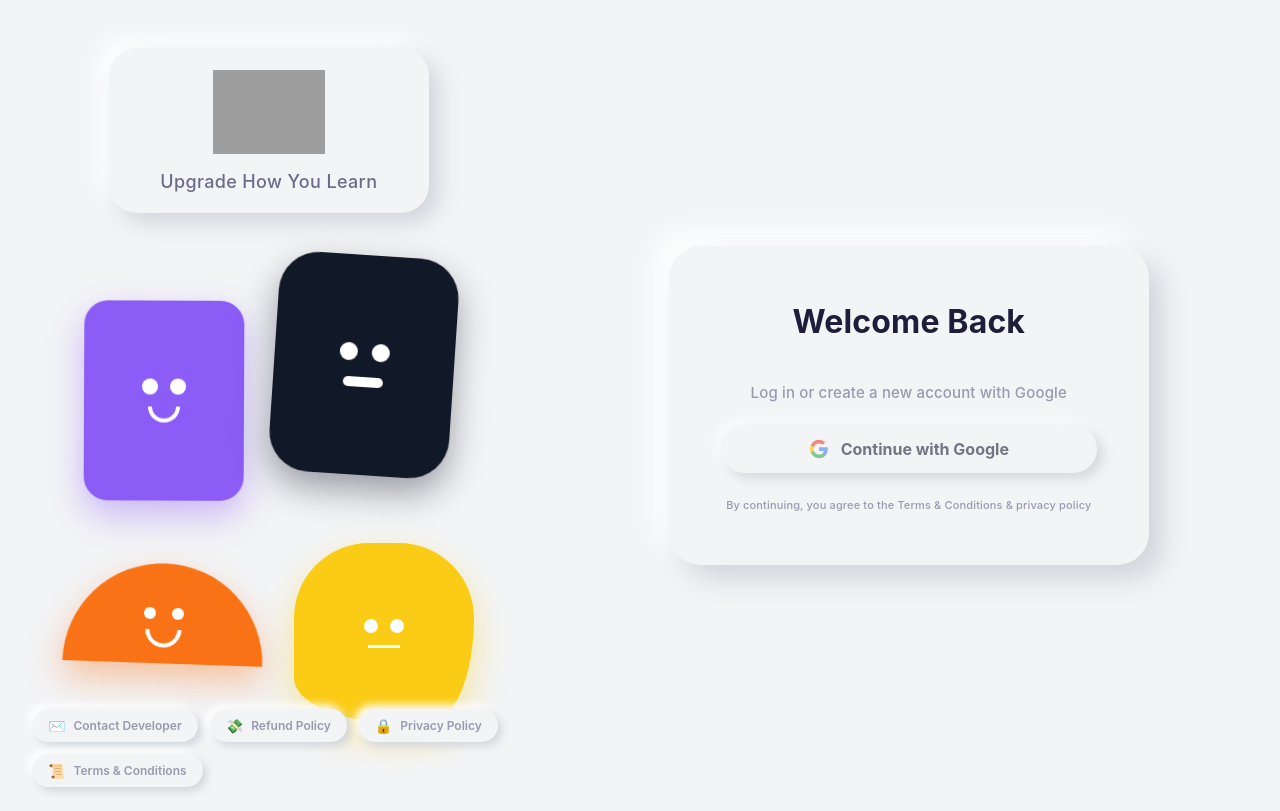
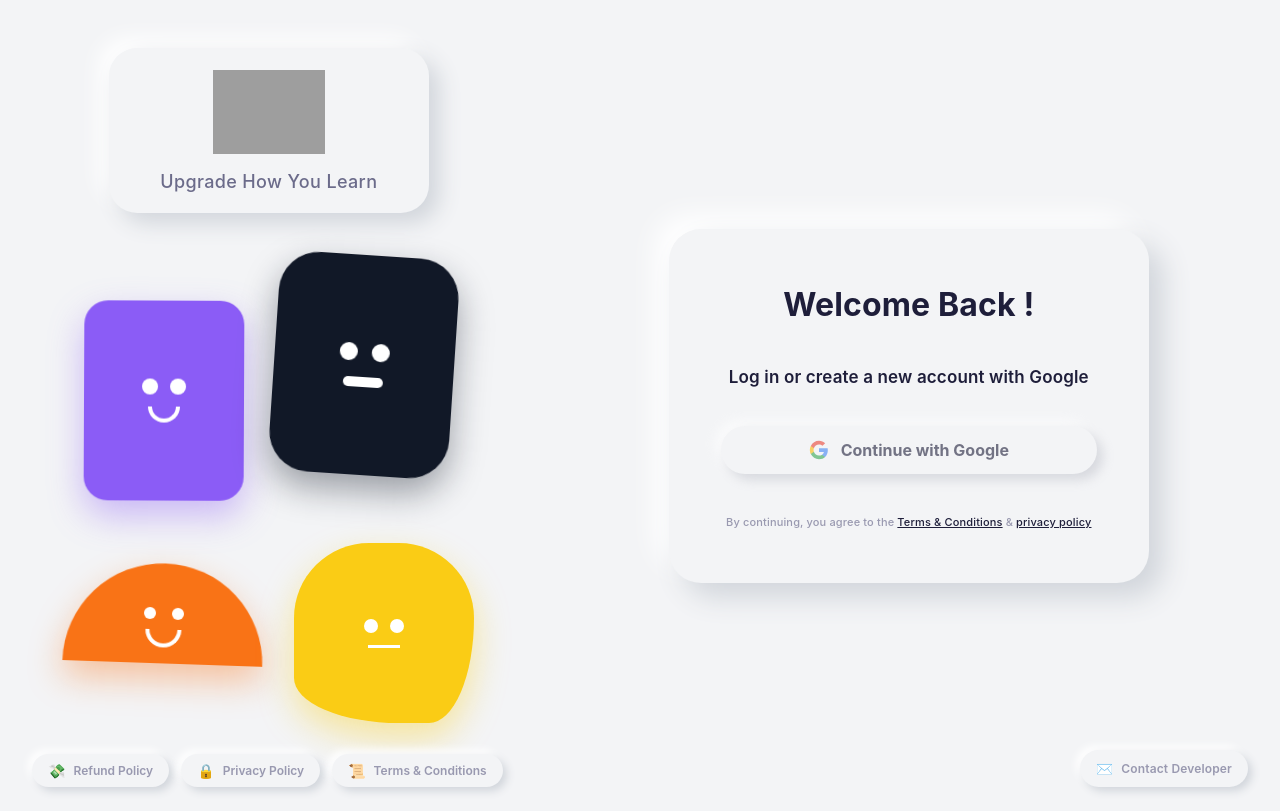
Before and after one commit to Tushaaaaarrrrrr/Teaching-llm, a Next.js app: page /login in a window 1280 px wide. Built offline with nearby package versions, Linux system fonts and the light colour scheme; grey boxes are pictures that could not be loaded.

Commit message:
feat: upgrade modal loading screen, login card refinements, contact dev moved to bottom-right

```diff
--- a/src/app/login/page.tsx
+++ b/src/app/login/page.tsx
@@ -178,7 +178,6 @@ function LoginContent() {
         {/* Footer Links */}
         <div style={{ position: 'absolute', bottom: '24px', left: '32px', display: 'flex', gap: '12px', flexWrap: 'wrap' }}>
           {[
-            { label: 'Contact Developer', icon: '✉️', onClick: () => window.location.href = 'mailto:admin@genziitian.org' },
             { label: 'Refund Policy', icon: '💸', onClick: () => setShowRefundPolicy(true) },
             { label: 'Privacy Policy', icon: '🔒', onClick: () => setShowPrivacyPolicy(true) },
             { label: 'Terms & Conditions', icon: '📜', onClick: () => setShowTermsConditions(true) },
@@ -207,13 +206,45 @@ function LoginContent() {
       </div>
 
       {/* Right Panel - Login Form */}
-      <div style={{ flex: 1, background: '#F3F4F6', display: 'flex', alignItems: 'center', justifyContent: 'center', padding: '48px' }}>
+      <div style={{ flex: 1, background: '#F3F4F6', display: 'flex', alignItems: 'center', justifyContent: 'center', padding: '48px', position: 'relative' }}>
         <div style={{ width: '100%', maxWidth: '480px', background: '#F3F4F6', borderRadius: '32px', padding: '52px', boxShadow: '14px 14px 28px #d1d5db, -14px -14px 28px #ffffff' }}>
-          <h2 style={{ fontSize: '32px', fontWeight: '700', color: '#1e1e3a', marginBottom: '36px', textAlign: 'center' }}>Welcome Back</h2>
+          <h2 style={{ fontSize: '32px', fontWeight: '700', color: '#1e1e3a', marginBottom: '36px', textAlign: 'center' }}>Welcome Back !</h2>
 
           {/* Google Login is now the primary method */}
-          <GoogleLoginButton />
+          <GoogleLoginButton onTermsClick={() => setShowTermsConditions(true)} onPrivacyClick={() => setShowPrivacyPolicy(true)} />
         </div>
+
+        {/* Contact Developer Link (Bottom Right) */}
+        <a
+          href="mailto:admin@genziitian.org"
+          style={{
+            position: 'absolute',
+            bottom: '24px',
+            right: '32px',
+            fontSize: '12px',
+            color: '#9999b0',
+            textDecoration: 'none',
+            display: 'flex',
+            alignItems: 'center',
+            gap: '8px',
+            fontWeight: '600',
+            padding: '8px 16px',
+            background: '#F3F4F6',
+            borderRadius: '50px',
+            boxShadow: '4px 4px 8px #d1d5db, -4px -4px 8px #ffffff',
+            transition: 'all 0.2s ease'
+          }}
+          onMouseOver={(e) => {
+            e.currentTarget.style.boxShadow = '2px 2px 4px #d1d5db, -2px -2px 4px #ffffff';
+            e.currentTarget.style.color = '#3636e8';
+          }}
+          onMouseOut={(e) => {
+            e.currentTarget.style.boxShadow = '4px 4px 8px #d1d5db, -4px -4px 8px #ffffff';
+            e.currentTarget.style.color = '#9999b0';
+          }}
+        >
+          <span style={{ fontSize: '14px' }}>✉️</span><span>Contact Developer</span>
+        </a>
       </div>
 
       {/* Secret Login Modal */}
@@ -365,7 +396,7 @@ function LoginContent() {
   )
 }
 
-function GoogleLoginButton() {
+function GoogleLoginButton({ onTermsClick, onPrivacyClick }: { onTermsClick?: () => void, onPrivacyClick?: () => void }) {
   const router = useRouter()
   const [gLoading, setGLoading] = useState(false)
   const [gError, setGError] = useState('')
@@ -444,7 +475,7 @@ function GoogleLoginButton() {
         </div>
       )}
 
-      <p style={{ textAlign: 'center', fontSize: '15px', color: '#9999b0', marginBottom: '20px', fontWeight: '500', whiteSpace: 'nowrap' }}>
+      <p style={{ textAlign: 'center', fontSize: '17px', color: '#1e1e3a', marginBottom: '36px', fontWeight: '600', whiteSpace: 'nowrap' }}>
         Log in or create a new account with Google
       </p>
 
@@ -514,9 +545,11 @@ function GoogleLoginButton() {
         </button>
       </div>
 
-      <p style={{ textAlign: 'center', fontSize: '11px', color: '#9999b0', marginTop: '24px', fontWeight: '500', lineHeight: '1.5' }}>
-        By continuing, you agree to the Terms & Conditions & privacy policy
-      </p>
+      <div style={{ marginTop: '40px' }}>
+        <p style={{ textAlign: 'center', fontSize: '11px', color: '#9999b0', fontWeight: '500', lineHeight: '1.5', whiteSpace: 'nowrap' }}>
+          By continuing, you agree to the <span onClick={onTermsClick} style={{ color: '#1e1e3a', cursor: 'pointer', textDecoration: 'underline' }}>Terms & Conditions</span> & <span onClick={onPrivacyClick} style={{ color: '#1e1e3a', cursor: 'pointer', textDecoration: 'underline' }}>privacy policy</span>
+        </p>
+      </div>
     </div>
   )
 }
```
Also changed, not shown: src/app/(dashboard)/courses/[id]/page.tsx (+22 -7 lines), src/app/(dashboard)/courses/page.tsx (+24 -7 lines).
